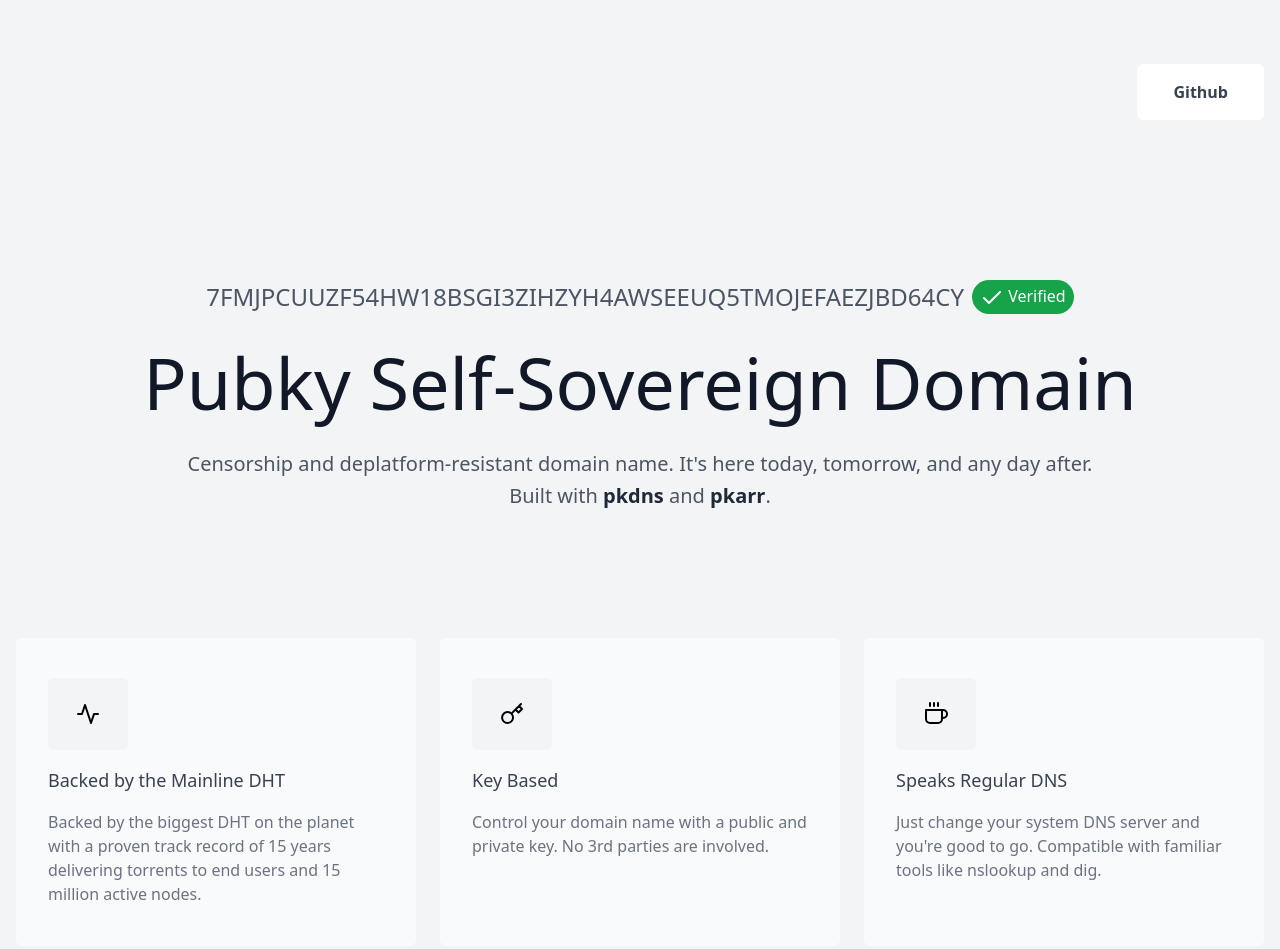
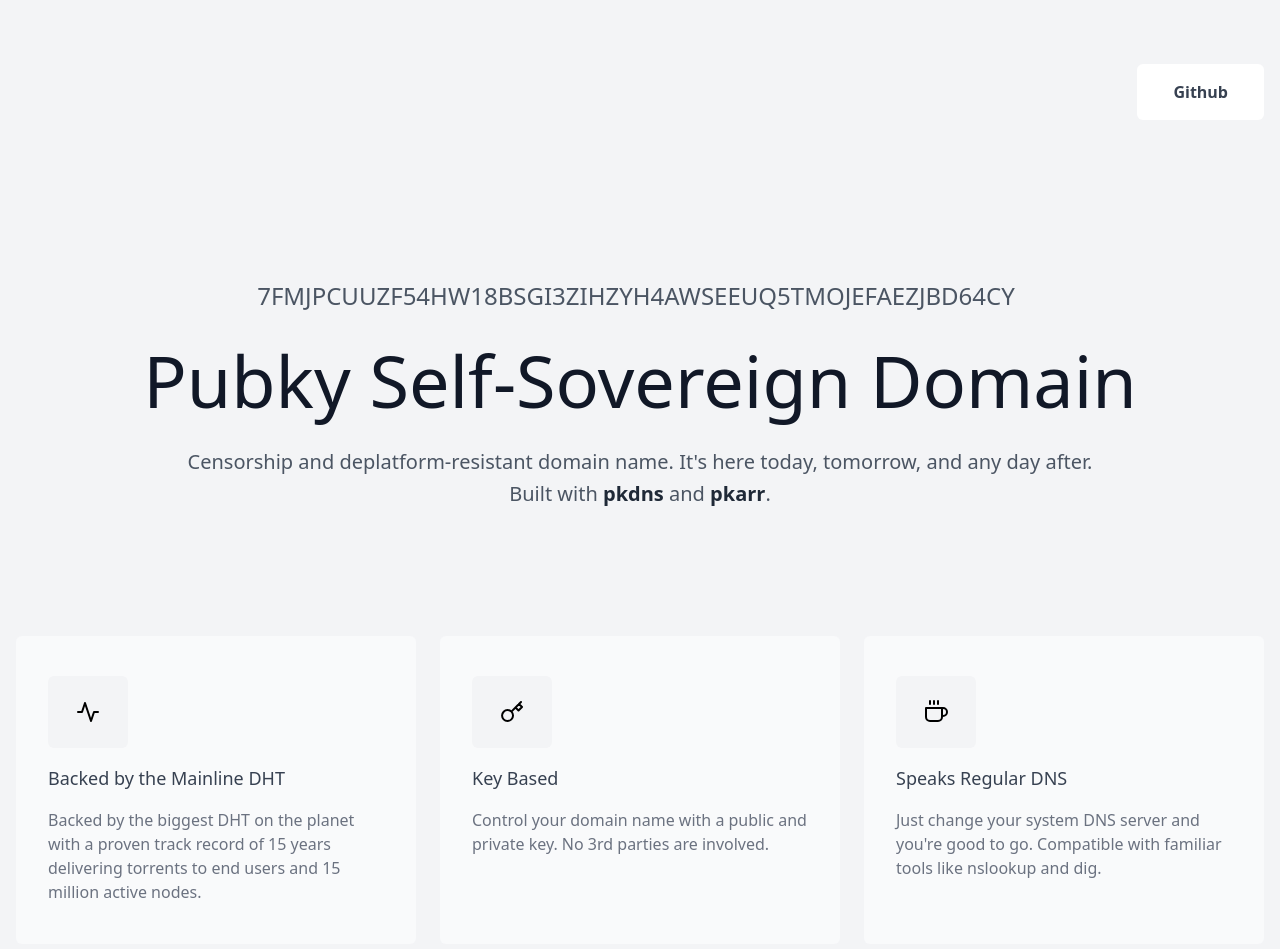
Before and after one commit to SeverinAlexB/7fmjpcuuzf54hw18bsgi3zihzyh4awseeuq5tmojefaezjbd64cy, a plain HTML site: page index.html in a window 1280 px wide. Shown: the top 949 px of the page. Drawn offline with nearby package versions, Linux system fonts and the light colour scheme.

Commit message:
fixed verfieid

```diff
--- a/index.html
+++ b/index.html
@@ -18,7 +18,11 @@
         $(document).ready(function(){
             const isPkdnsUrl = location.href.includes("7fmjpc")
             console.log('location', location.href, location.hostname, 'isPkdnsUrl:', isPkdnsUrl)
-            $("#pkdns-verified").show()
+            if (isPkdnsUrl) {
+                $("#pkdns-verified").show()
+            } else {
+                $("#pkdns-verified").hide()
+            }
         });
           </script>
     </head>
@@ -45,8 +49,8 @@
                     <h6 class="mb-8 flex items-center justify-center">
                         <span class="font-medium text-gray-600 text-lg md:text-2xl uppercase pr-2">7fmjpcuuzf54hw18bsgi3zihzyh4awseeuq5tmojefaezjbd64cy</span>
 
-                        <div id="pkdns-verified" class="inline-block bg-green-600 text-white py-1 px-2 rounded-full text-md" hidden="true">
-                            <i data-feather="check" class="inline"></i> Verified
+                        <div id="pkdns-verified" class="inline-block bg-green-600 text-white py-1 px-2 rounded-full text-md" hidden>
+                            <i data-feather="check" class="inline"></i> pkdns
                         </div>
                     </h6>
 
```
